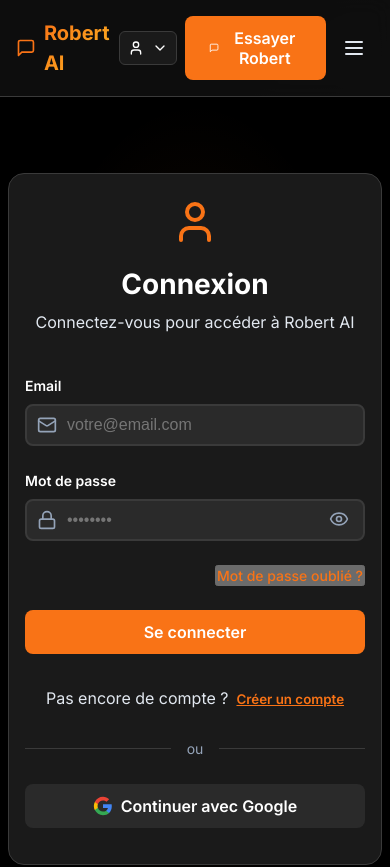
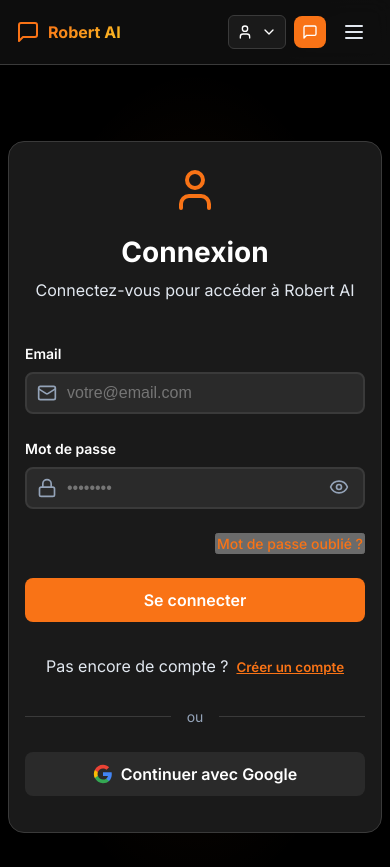
Before and after one commit to Affell/robert-frontend, a React (Vite) app: page /login in a window 390 px wide. Shown: the top 867 px of the page. Built offline with nearby package versions, Linux system fonts and the light colour scheme; no server answers.

Commit message:
feat: Enhance mobile responsiveness and improve button visibility in Header component

```diff
--- a/src/App.tsx
+++ b/src/App.tsx
@@ -31,7 +31,6 @@
           <Route path="/login" element={<Account />} />
           <Route path="/reset_password" element={<ResetPassword />} />
           <Route path="/legal" element={<Legal />} />
-          {/* Routes protégées */}
           <Route element={<ProtectedRoute />}>
             <Route path="/profile" element={<Profile />} />
           </Route>
--- a/src/components/Header/Header.css
+++ b/src/components/Header/Header.css
@@ -79,6 +79,50 @@
   gap: var(--spacing-md);
 }
 
+/* Styles responsifs pour mobile */
+@media (max-width: 767px) {
+  .header-content {
+    padding: var(--spacing-md) 0;
+  }
+
+  .header-actions {
+    gap: var(--spacing-sm);
+  }
+
+  /* Rendre le logo plus compact sur mobile */
+  .logo {
+    font-size: 1rem;
+  }
+
+  /* Bouton principal plus compact sur mobile */
+  .header-actions .btn-primary {
+    padding: var(--spacing-sm);
+    font-size: 0.8rem;
+    min-width: auto;
+  }
+
+  /* Masquer le texte du bouton principal sur mobile */
+  .header-actions .btn-primary .btn-text {
+    display: none;
+  }
+
+  /* Améliorer le bouton menu mobile */
+  .mobile-menu-btn {
+    padding: var(--spacing-xs);
+  }
+
+  /* Améliorer la navigation mobile */
+  .mobile-nav {
+    margin-top: var(--spacing-sm);
+  }
+
+  .mobile-nav .nav-button {
+    text-align: left;
+    width: 100%;
+    padding: var(--spacing-sm) 0;
+  }
+}
+
 .mobile-menu-btn {
   display: flex;
   align-items: center;
@@ -106,14 +150,15 @@
 .mobile-nav {
   flex-direction: column;
   align-items: stretch;
-  padding: var(--spacing-lg) 0;
+  padding: var(--spacing-md) 0;
   border-top: 1px solid var(--border);
-  gap: var(--spacing-md);
+  gap: var(--spacing-sm);
 }
 
 .mobile-nav .nav-link {
-  padding: var(--spacing-md) 0;
+  padding: var(--spacing-sm) 0;
   border-bottom: 1px solid var(--border);
+  font-size: 0.9rem;
 }
 
 .mobile-nav .nav-link:last-child {
--- a/src/components/Header/Header.tsx
+++ b/src/components/Header/Header.tsx
@@ -141,7 +141,9 @@
               ) : (
                 <MessageSquare size={16} />
               )}
-              {isAuthenticated ? "Mes chats" : "Essayer Robert"}
+              <span className="btn-text">
+                {isAuthenticated ? "Mes chats" : "Essayer Robert"}
+              </span>
             </button>
             {/* Menu mobile */}
             <button
```
